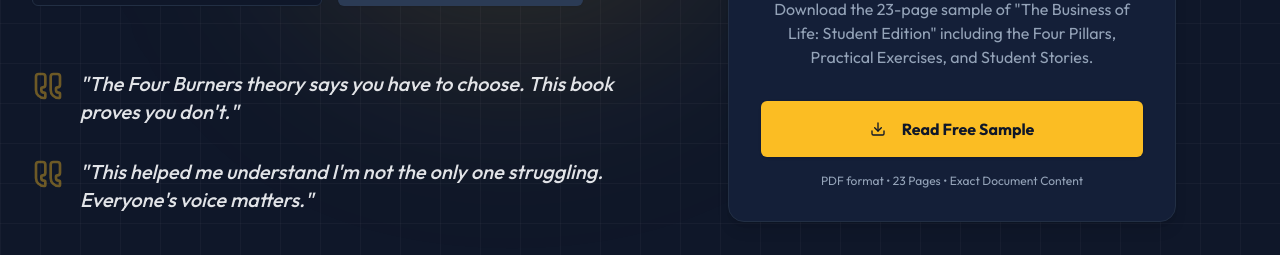
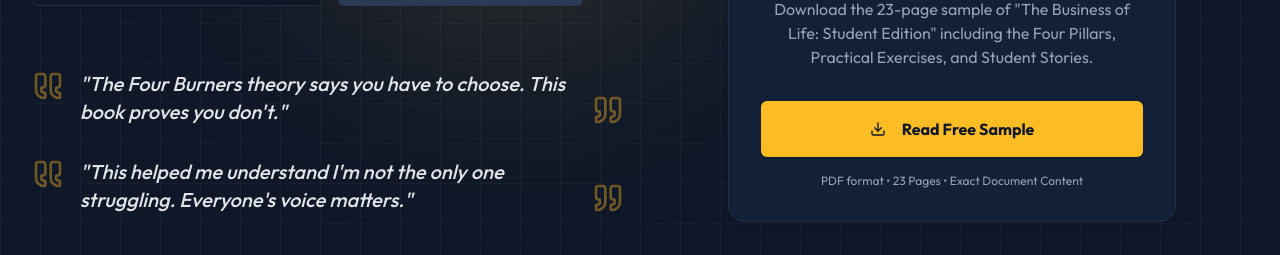
Before and after one commit to adambond1776-cmd/backup-hidden-genius-invitational, a React (Vite) app in the folder apps/web/: page / in a window 1280 px wide. Shown: the part 697-952 px from the top of the page. Built offline with nearby package versions, Linux system fonts and the light colour scheme; the HTML template or start-up script is replaced by a standard one; what pocketbase would draw is missing.

Commit message:
Add closing testimonial quote accent
Co-authored-by: adambond1776-cmd <adambond1776-cmd@users.noreply.github.com>

```diff
--- a/apps/web/src/components/TestimonialQuote.jsx
+++ b/apps/web/src/components/TestimonialQuote.jsx
@@ -10,12 +10,13 @@ const TestimonialQuote = ({ quote, index = 0 }) => {
       whileInView={{ opacity: 1, x: 0 }}
       viewport={{ once: true }}
       transition={{ duration: 0.5, delay: index * 0.2 }}
-      className="relative pl-8 md:pl-12"
+      className="relative pl-8 pr-8 md:pl-12 md:pr-12"
     >
       <Quote className="absolute top-0 left-0 w-6 h-6 md:w-8 md:h-8 text-primary/40 -scale-x-100" />
       <blockquote className="text-lg md:text-xl font-medium text-foreground/90 leading-relaxed italic">
         "{quote}"
       </blockquote>
+      <Quote className="absolute bottom-0 right-0 w-6 h-6 md:w-8 md:h-8 text-primary/40" />
     </motion.div>
   );
 };
```
